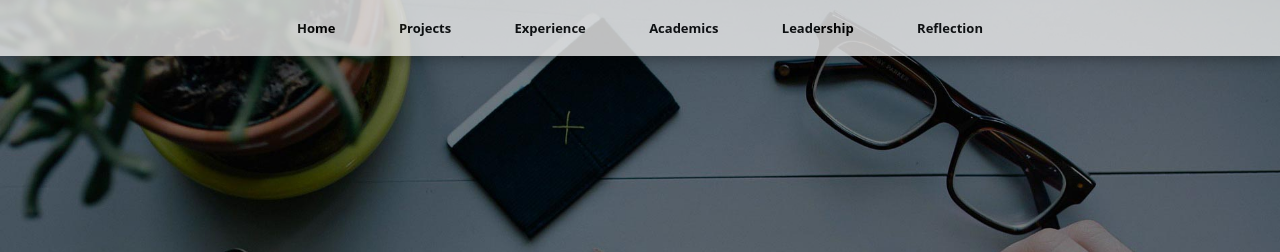
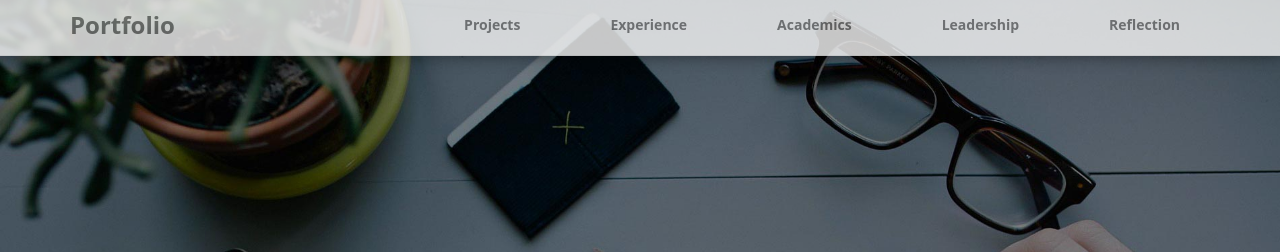
Before and after one commit to woodring63/woodring63.github.io, a plain HTML site: page index.html in a window 1280 px wide. Shown: the top 252 px of the page. Drawn offline with Linux system fonts and the light colour scheme.

Commit message:
Changed nav bar back to original

```diff
--- a/index.html
+++ b/index.html
@@ -35,18 +35,47 @@
 <body>
 
     <!-- Navigation -->
-    <nav><font size="-1">
-    <ul>
-	    <li><a href="index.html">Home</a></li>
-        <li><a href="projects.html">Projects</a></li>
-        <li><a href="experience.html">Experience</a></li>
-        <li><a href="academics.html">Academics</a></li>
-		<li><a href="leadership.html">Leadership</a></li>
-		<li><a href="reflection.html">Reflection</a></li>
+    <nav class="navbar navbar-default navbar-fixed-top topnav" role="navigation">
+        <div class="container topnav">
+            <!-- Brand and toggle get grouped for better mobile display -->
+            <div class="navbar-header">
+                <button type="button" class="navbar-toggle" data-toggle="collapse" data-target="#bs-example-navbar-collapse-1">
+                    <span class="sr-only">Toggle navigation</span>
+                    <span class="icon-bar"></span>
+                    <span class="icon-bar"></span>
+                    <span class="icon-bar"></span>
+                </button>
+                <a class="navbar-brand topnav" href="#"><font size="+2">Portfolio</font></a>
 
-    </ul>
-</font></nav>
+            </div>
+            <!-- Collect the nav links, forms, and other content for toggling -->
+            <div class="collapse navbar-collapse" id="bs-example-navbar-collapse-1">
+                <ul class="nav navbar-nav navbar-right">
 
+                    <li>
+                        <a href="http://woodring.github.io/projects.html">Projects</a>
+
+                    </li>
+                    <li>
+                        <a href="http://woodring.github.io/experience.html">Experience</a>
+
+                    </li>
+                    <li>
+                        <a href="#http://woodring.github.io/academics.html">Academics</a>
+                    </li>
+                    <li>
+                        <a href="http://woodring.github.io/leadership.html">Leadership</a>
+                    </li>
+                    <li>
+                        <a href="http://woodring.github.io/reflection.html">Reflection</a>
+
+                    </li>
+                </ul>
+            </div>
+            <!-- /.navbar-collapse -->
+        </div>
+        <!-- /.container -->
+    </nav>
 
     <!-- Header -->
     <a name="about"></a>
```
